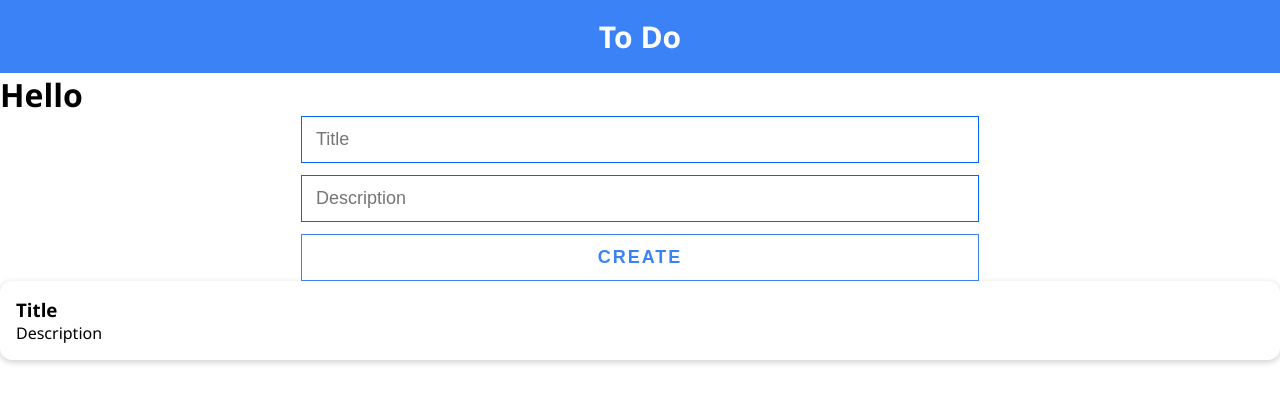
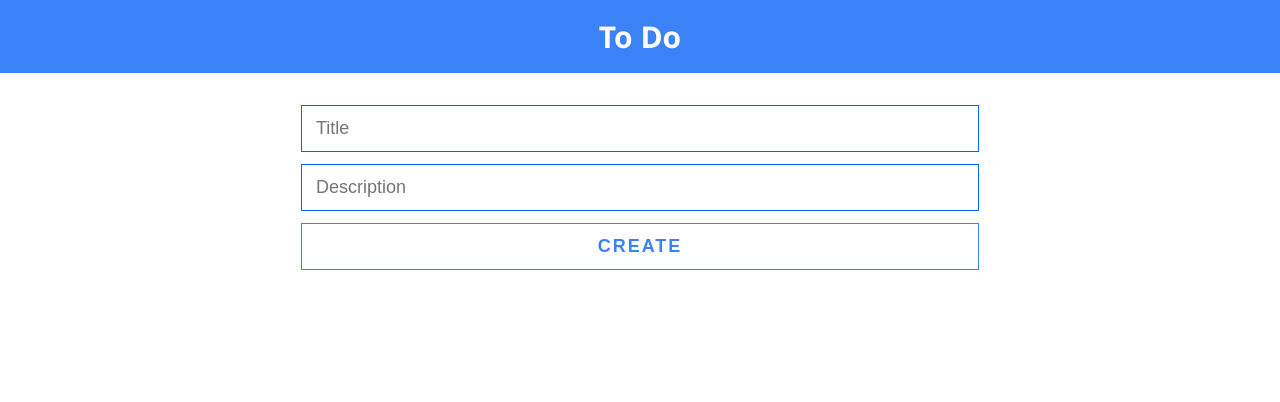
Before and after one commit to Yar234/ReactTo-Do, a React (Vite) app: page / in a window 1280 px wide. Shown: the top 402 px of the page. Built offline with nearby package versions, Linux system fonts and the light colour scheme.

Commit message:
some chages

```diff
--- a/src/App.jsx
+++ b/src/App.jsx
@@ -1,22 +1,19 @@
 import { useState } from "react";
 
 import Header from "./components/Header/Header";
-import TaskElement from "./components/TaskElement/TaskElement";
+import TaskList from "./components/TaskList/TaskList";
 import TaskForm from "./components/TaskForm/TaskForm";
 
 import "./App.css";
 
 function App() {
-  const [count, setCount] = useState(0);
+  const [tasks, setTasks] = useState([]);
 
   return (
     <>
       <Header />
-      <main>
-        <h1>Hello</h1>
-      </main>
-      <TaskForm />
-      <TaskElement title="Title" description="Description" />
+      <TaskForm setTasks={setTasks} />
+      <TaskList tasks={tasks} />
     </>
   );
 }
--- a/src/components/Header/Header.jsx
+++ b/src/components/Header/Header.jsx
@@ -1,7 +1,6 @@
 import "./Header.css";
 
 export default function Header() {
-  const time = new Date();
   return (
     <header className="header">
       <h1 className="title">To Do</h1>
--- a/src/components/TaskElement/TaskElement.jsx
+++ b/src/components/TaskElement/TaskElement.jsx
@@ -1,8 +1,8 @@
-import "./TaskElement.css"
+import "./TaskElement.css";
 
-export default function ListElement({ title, description }) {
+export default function TaskElement({ title, description }) {
   return (
-    <div className="element">
+    <div className="element center">
       <h3>{title}</h3>
       <p>{description}</p>
     </div>
--- a/src/components/TaskForm/TaskForm.css
+++ b/src/components/TaskForm/TaskForm.css
@@ -3,6 +3,8 @@
   display: flex;
   flex-direction: column;
   gap: 12px;
+  margin-top: 32px;
+  margin-bottom: 32px;
 }
 .wrap {
   display: flex;
--- a/src/components/TaskForm/TaskForm.jsx
+++ b/src/components/TaskForm/TaskForm.jsx
@@ -2,25 +2,23 @@ import { useState } from "react";
 
 import FormInput from "../FormInput/FormInput";
 import FormButton from "../FormButton/FormButton";
-import TaskList from "../TaskList/TaskList";
 
 import "./TaskForm.css";
 
-export default function TaskForm() {
+export default function TaskForm({ setTasks }) {
   const [title, setTitle] = useState("");
   const [description, setDescription] = useState("");
-  const [tasks, setTasks] = useState([]);
 
   function handleCreate() {
     if (!title.trim() || !description.trim()) return;
-    setTasks([...tasks, { title, description }]);
+    setTasks((prev) => [{ title, description }, ...prev]);
     setTitle("");
     setDescription("");
   }
 
   return (
     <>
-      <div className="wrap">
+      <div className="wrap center">
         <form className="form" onSubmit={(e) => e.preventDefault()}>
           <FormInput
             placeholder="Title"
@@ -30,11 +28,11 @@ export default function TaskForm() {
           <FormInput
             placeholder="Description"
             value={description}
-            onChange={(e) => setDescription(e.target.value)} />
+            onChange={(e) => setDescription(e.target.value)}
+          />
           <FormButton text="CREATE" onClick={handleCreate} />
         </form>
       </div>
-      <TaskList tasks={tasks} />
     </>
   );
 }
--- /dev/null
+++ b/src/components/TaskList/TaskList.css
@@ -0,0 +1,17 @@
+.center {
+  width: 100%;
+  max-width: clamp(320px, 80vw, 1200px);
+  margin-left: auto;
+  margin-right: auto;
+  padding-left: clamp(16px, 5vw, 40px);
+  padding-right: clamp(16px, 5vw, 40px);
+  box-sizing: border-box;
+}
+
+@media (min-width: 1921px) {
+  .center {
+    max-width: 1400px;
+    padding-left: clamp(40px, 4vw, 80px);
+    padding-right: clamp(40px, 4vw, 80px);
+  }
+}
--- a/src/components/TaskList/TaskList.jsx
+++ b/src/components/TaskList/TaskList.jsx
@@ -1,9 +1,10 @@
 import TaskElement from "../TaskElement/TaskElement";
 
+import "./TaskList.css";
+
 export default function TaskList({ tasks = [] }) {
-
   return (
-        <>
+    <div className="task-list center">
       {tasks.map((task, index) => (
         <TaskElement
           key={index}
@@ -11,6 +12,6 @@ export default function TaskList({ tasks = [] }) {
           description={task.description}
         />
       ))}
-        </>
+    </div>
   );
 }
```
Also changed, not shown: src/components/TaskElement/TaskElement.css (indentation only). Lines whose indentation alone changed are shown as unchanged.
